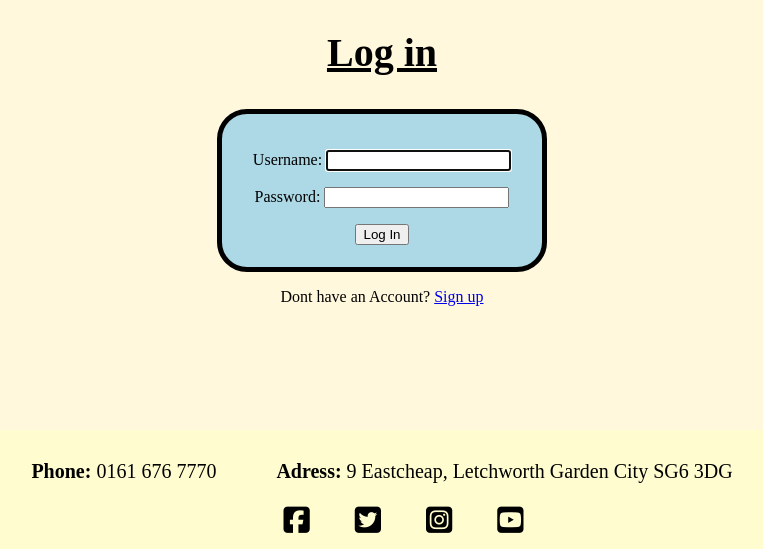
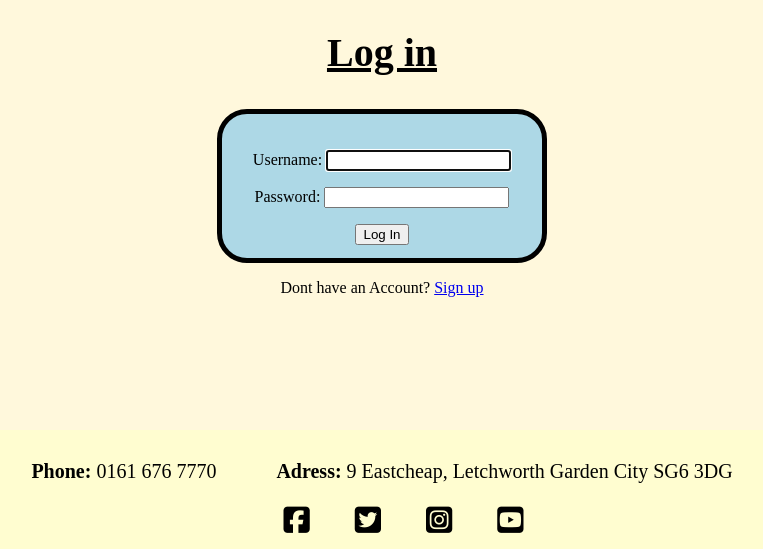
Before and after one commit to mmunson94/Restaurant-Booking-P4, a Django app: page /accounts/login/ in a window 1280 px wide. Shown: the part 250-799 px from the top of the page, without its empty margins (258-1021 px from the left). Run offline with Django 3.2, Linux system fonts and the light colour scheme; some libraries are stand-ins or nearby versions.

Commit message:
Adjust Login container

```diff
--- a/todo/static/css/style.css
+++ b/todo/static/css/style.css
@@ -254,6 +254,7 @@ footer > div {
     justify-content: center;
     align-items: center;
     background-position: center top;
+    block-size: fit-content;
 }
 
 .login-box {
@@ -264,7 +265,6 @@ footer > div {
     justify-content: center;
     border-radius: 30px;
     width: 320px;
-    height: 120px;
     padding-top: 20px;
 }
 
```
Also changed, not shown: db.sqlite3.
